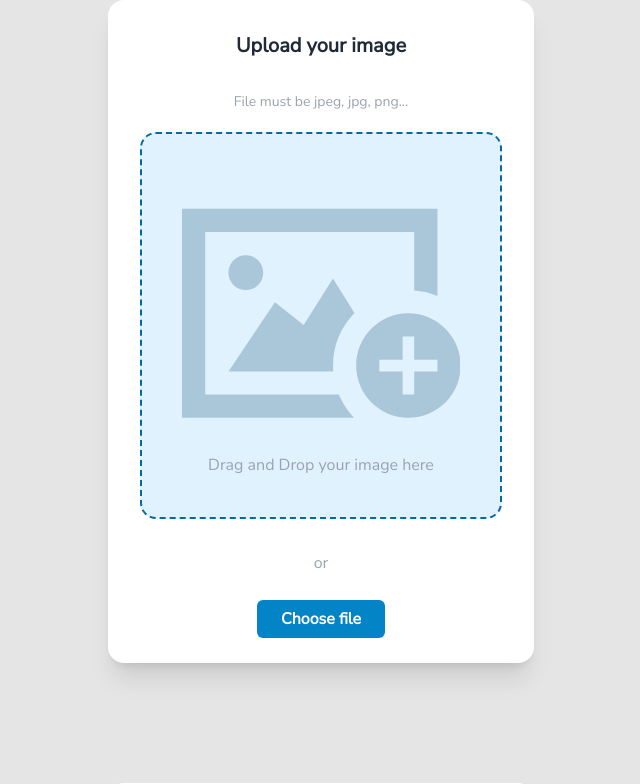
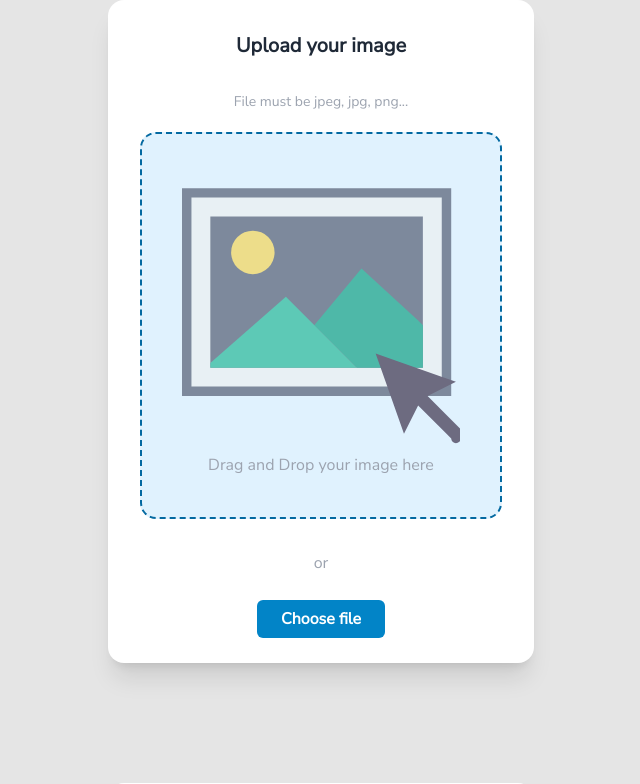
Before and after one commit to JoseVteRS/image-uploader, a React (Vite) app in the folder frontend/: page / in a window 1280 px wide. Shown: the top 784 px of the page, without its empty margins (319-959 px from the left). Built offline with nearby package versions, Linux system fonts and the light colour scheme.

Commit message:
ImageIcon change

```diff
--- a/frontend/src/components/card-uploader.jsx
+++ b/frontend/src/components/card-uploader.jsx
@@ -31,7 +31,7 @@ const CardUploader = () => {
 				onDragOver={handleOnDragoverEvent}
 				className='border-2 rounded-2xl p-10 border-dashed border-sky-700 h-50 text-center bg-sky-100'
 			>
-				<ImageIcon className='fill-sky-900 opacity-25' />
+				<ImageIcon className='fill-sky-900 opacity-70' />
 				<p className='text-gray-400'>Drag and Drop your image here</p>
 			</div>
 
--- a/frontend/src/components/icons/image-icon.jsx
+++ b/frontend/src/components/icons/image-icon.jsx
@@ -1,10 +1,20 @@
-import React from 'react';
-
 const ImageIcon = props => {
 	return (
-		<svg {...props} viewBox='0 0 24 24'>
-			<path d='M19.5 12c-2.483 0-4.5 2.015-4.5 4.5s2.017 4.5 4.5 4.5 4.5-2.015 4.5-4.5-2.017-4.5-4.5-4.5zm2.5 5h-2v2h-1v-2h-2v-1h2v-2h1v2h2v1zm-18 0l4-5.96 2.48 1.96 2.52-4 1.853 2.964c-1.271 1.303-1.977 3.089-1.827 5.036h-9.026zm10.82 4h-14.82v-18h22v7.501c-.623-.261-1.297-.422-2-.476v-5.025h-18v14h11.502c.312.749.765 1.424 1.318 2zm-9.32-11c-.828 0-1.5-.671-1.5-1.5 0-.828.672-1.5 1.5-1.5s1.5.672 1.5 1.5c0 .829-.672 1.5-1.5 1.5z' />
-		</svg>
+		<>
+			<svg {...props} viewBox='0 0 59 59'>
+				<path fill='#ecf0f1' d='M1 4h55v42H1z' />
+				<path fill='#545e73' d='M57 47H0V3h57v44zM2 45h53V5H2v40z' />
+				<path fill='#545e73' d='M5 8h47v34H5z' />
+				<path fill='#ecf0f1' d='M53 43H4V7h49v36zM6 41h45V9H6v32z' />
+				<circle cx='15' cy='16.6' r='4.6' fill='#f3d55a' />
+				<path fill='#11a085' d='m51 32-1-1-12-11-10 12 5 5 4 4h14z' />
+				<path fill='#26b999' d='M6 41h31l-4-4-11-11L6 40z' />
+				<path
+					fill='#3d324c'
+					d='m59 54-7-7 6-3-17-6 6 17 3-6 7 7a1 1 0 0 0 2 0v-2z'
+				/>
+			</svg>
+		</>
 	);
 };
 
```
